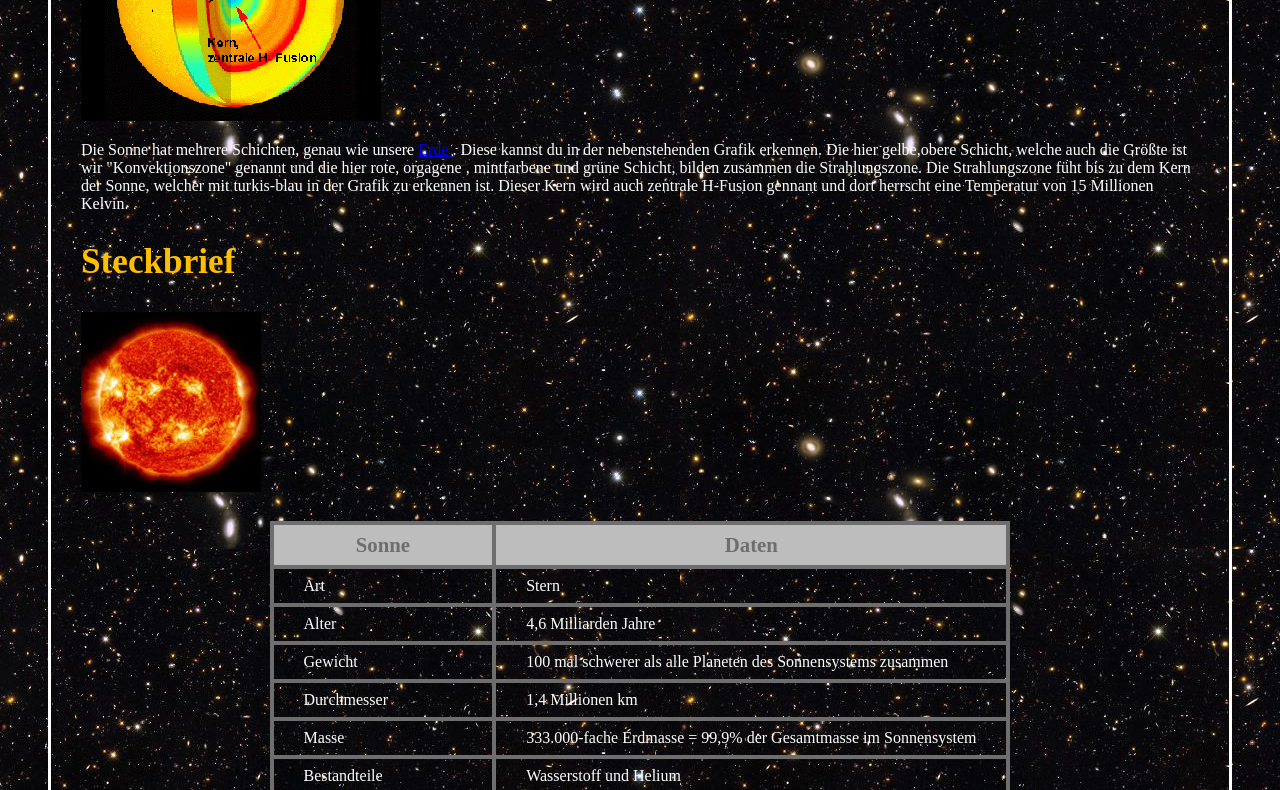
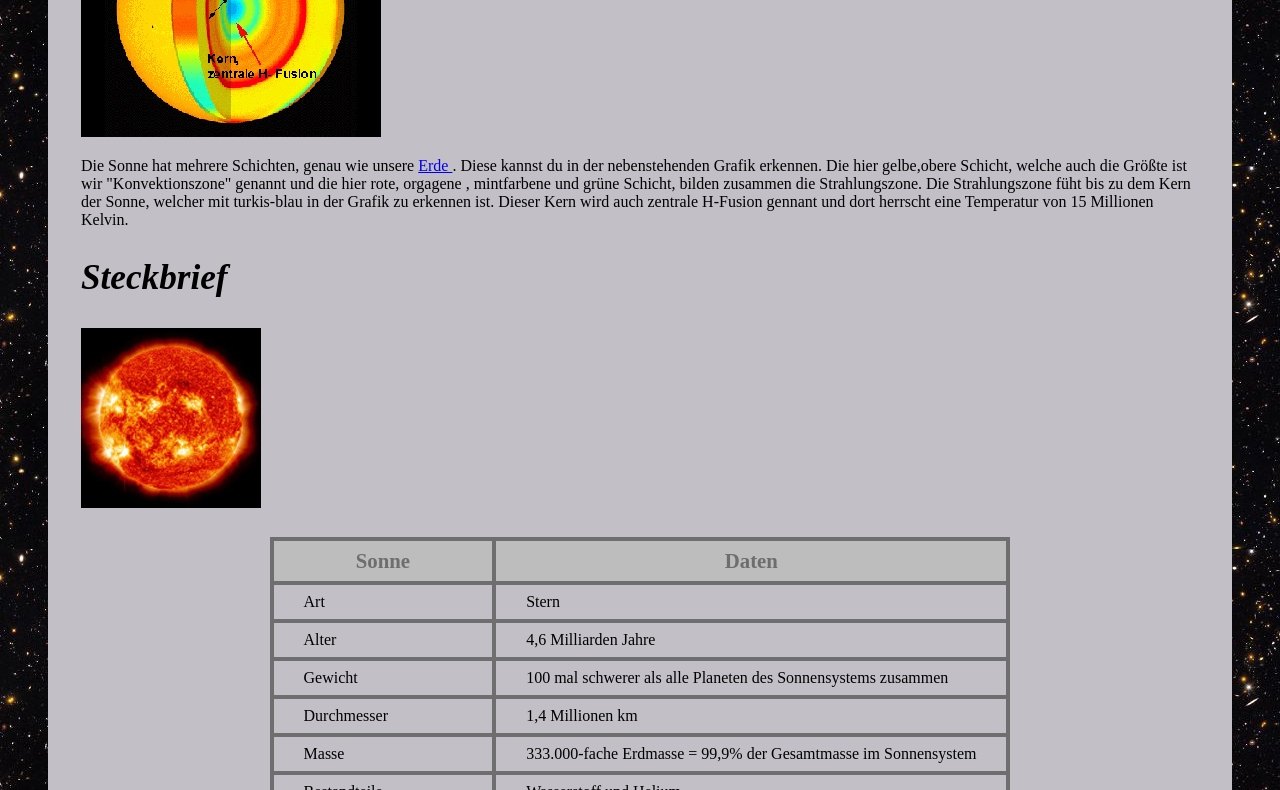
Before and after one commit to mira2002/universum, a plain HTML site: page seiten/sterne/sonne/sonne.html in a window 1280 px wide. Shown: the part 983-1773 px from the top of the page. Drawn offline with Linux system fonts and the light colour scheme.

Commit message:
background color geändert

```diff
--- a/hauptseite/startseite.css
+++ b/hauptseite/startseite.css
@@ -1,6 +1,6 @@
 body
 {
-color:                      white;
+color:                      black;
 background-image:           url(bilder/bilder.gross/hintergrund.jpg);
 background-attachment:      fixed         ;
 
@@ -22,7 +22,8 @@ border:                    30px;
 border-color:              white;
 border-width:              5px;
 border-style:              solid;
-margin:                    0px 0px 10px 0px;
+border-radius:             25px;
+margin:                    0px 40px 10px 40px;
 padding:                   30px 20px 30px 40px;
 background-image:          url(bilder/bilder.gross/universum.3.jpg);
 
@@ -36,6 +37,7 @@ background-image:          url(bilder/bilder.gross/universum.3.jpg);
   font-size:              90%;
   clear:                  right;
   z-index:			          80;
+  color:                  white;
 }
 
 #haupttext
@@ -44,7 +46,7 @@ border-width:            3px;
 border-style:            solid;
 margin:                  40px 40px 25px 40px;
 padding:                 30px;
-border-color:            #6E6E6;
-background-color:        #6E6E6;
-
+border-color:            #C2C0C6;
+background-color:        #C2C0C6;
+border-radius: 25px;
 }
--- a/seiten/sterne/sonne/sonne.css
+++ b/seiten/sterne/sonne/sonne.css
@@ -1,12 +1,18 @@
 body
 {
-color:                white;
+color:                black;
 }
 
 h2
 {
-color:                #FFBF00;
+color:                black;
+;
 font-size:            220%;
+font-style:           italic;
+}
+#headline
+{
+color:               white;
 }
 
 table
@@ -38,14 +44,3 @@ font-size:           130%;
 padding-right:       30px;
 padding-left:        30px;
  }
-
- #haupttext
- {
- border-width:            3px;
- border-style:            solid;
- margin:                  40px 40px 25px 40px;
- padding:                 30px;
- border-color:            #6E6E6;
- background-color:        #6E6E6;
-
- }
--- a/seiten/sterne/sonne/sonne.html
+++ b/seiten/sterne/sonne/sonne.html
@@ -1,69 +1,42 @@
 <!DOCTYPE html>
 <html>
+
 <head>
   <meta charset="UTF-8">
   <title>Sonne</title>
   <link type="text/css" rel="stylesheet" href="sonne.css">
   <link type="text/css" rel="stylesheet" href="../../../hauptseite/startseite.css">
 </head>
+
 <body>
-          <div id="top">
-   <h1> Das Universum </h1>
   <div id="logo">
     <img src="bilder/logo.jpg" alt="das Unsiversum">
+  </div>
+  <div id="top">
+    <div id="headline">
+    <h1> Das Universum </h1>
   </div>
   </div>
   <div id="haupttext">
     <h2>Die Sonne</h2>
-
-
     <img src="bilder/sonnehd.jpg" alt="die Sonnenoberfläche">
     <p>
-          Die Sonne ist ein durchschnittlich großer <a href="../sterne/sterne.html">Stern </a> und befindet sich im &auml;u&szlig;eren Drittel der
-          Milchstraße.
-          Nur durch sie k&ouml;nnen wir &uuml;berhaupt auf der <a href="../../planeten/erde/erde.html" >Erde </a> leben, da sie uns die n&ouml;tige Temperatur,
-          die unser K&ouml;rper ben&ouml;tigt gibt und uns nat&uuml;rlich auch ihr Licht schenkt. Sie ist 4,6 Millionen jahre alt. Die Sonne ist
-          149.600.000km von unserer <a href="../../planeten/erde/erde.html" >Erde </a>  entfernt,
-          was ziemlich wenig f&uuml;r einen <a href="../sterne/sterne.html">Stern </a> ist, deshalb kommt sie uns auch viel Gr&ouml;&szlig;er vor
-          als alle anderen <a href="../sterne/sterne.html">Sterne </a>,
-          obwohl sie eine gew&ouml;hnliche Gr&ouml;&szlig;e für einen <a href="../sterne/sterne.html">Stern </a> hat. Sie ist 1000 mal schwerer,
-          als alle Planeten des Sonnensystems  zusammen.
-          Ihr Radius betr&auml;gt 695.700 km, also einen Durchmesser von 1,4 Millionen km.Außerdem hat sie die 330 000fache Erdmasse.
-          Die Sonne besteht aus Wasserstoff und Helium und ist
-          also eine gro&szlig;e Gaskugel.
-          Die Sonne ist 5500 Grad heiß und alleine die <a href="../../planeten/erde/erde.html" >Erde </a> trifft eine Strahlungsleistungsleistung  von
-          1,37 Kilowatt pro Quadratmeter.
-          Die Energiequelle der Sonne ist die Fusion von Wasserstoffkernen zu einem Heliumkern und es werden pro Sekunde im Inneren der Sonne
-          600 Megatonnen Helium  aus Wasserstoff produziert. Dabei hat die Sonne eine sehr hohe Temperatur im Zentrum von 15 Millionen Kelvin.
-          Beim Beobachten der Sonne scheint es manchmal, als hätte sie Flecken auf ihrer Oberfläche - mal mehr, mal weniger.
-          Das sind die so genannten Sonnenflecken.
-          An diesen Stellen ist die Oberfläche der Sonne kühler.
-          Dadurch strahlen diese Stellen nicht so viel Licht ab wie der Rest und sehen fast schwarz aus.
-          Der ungesch&uuml;tzte Blick zur Sonne mit einem optischem Instrument wie Fernglas kann gef&auml;hrlich enden, da sie 15 Milliarden mal
-          heller, als der zweit Größte Stern an unserem Himmel ist.
-          Da die Sonne keine feste Kugel ist, sondern aus Gas besteht, dreht sie sich unterschiedlich schnell um ihre Achse. Am Äquator dauert eine
-          Umdrehung ungefähr 25 Tage und an den Polen ungefähr 30 Tage.
+      Die Sonne ist ein durchschnittlich großer <a href="../sterne/sterne.html">Stern </a> und befindet sich im &auml;u&szlig;eren Drittel der Milchstraße. Nur durch sie k&ouml;nnen wir &uuml;berhaupt auf der <a href="../../planeten/erde/erde.html">Erde </a>      leben, da sie uns die n&ouml;tige Temperatur, die unser K&ouml;rper ben&ouml;tigt gibt und uns nat&uuml;rlich auch ihr Licht schenkt. Sie ist 4,6 Millionen jahre alt. Die Sonne ist 149.600.000km von unserer <a href="../../planeten/erde/erde.html">Erde </a>      entfernt, was ziemlich wenig f&uuml;r einen <a href="../sterne/sterne.html">Stern </a> ist, deshalb kommt sie uns auch viel Gr&ouml;&szlig;er vor als alle anderen <a href="../sterne/sterne.html">Sterne </a>, obwohl sie eine gew&ouml;hnliche Gr&ouml;&szlig;e
+      für einen <a href="../sterne/sterne.html">Stern </a> hat. Sie ist 1000 mal schwerer, als alle Planeten des Sonnensystems zusammen. Ihr Radius betr&auml;gt 695.700 km, also einen Durchmesser von 1,4 Millionen km.Außerdem hat sie die 330 000fache
+      Erdmasse. Die Sonne besteht aus Wasserstoff und Helium und ist also eine gro&szlig;e Gaskugel. Die Sonne ist 5500 Grad heiß und alleine die <a href="../../planeten/erde/erde.html">Erde </a> trifft eine Strahlungsleistungsleistung von 1,37 Kilowatt
+      pro Quadratmeter. Die Energiequelle der Sonne ist die Fusion von Wasserstoffkernen zu einem Heliumkern und es werden pro Sekunde im Inneren der Sonne 600 Megatonnen Helium aus Wasserstoff produziert. Dabei hat die Sonne eine sehr hohe Temperatur
+      im Zentrum von 15 Millionen Kelvin. Beim Beobachten der Sonne scheint es manchmal, als hätte sie Flecken auf ihrer Oberfläche - mal mehr, mal weniger. Das sind die so genannten Sonnenflecken. An diesen Stellen ist die Oberfläche der Sonne kühler.
+      Dadurch strahlen diese Stellen nicht so viel Licht ab wie der Rest und sehen fast schwarz aus. Der ungesch&uuml;tzte Blick zur Sonne mit einem optischem Instrument wie Fernglas kann gef&auml;hrlich enden, da sie 15 Milliarden mal heller, als der
+      zweit Größte Stern an unserem Himmel ist. Da die Sonne keine feste Kugel ist, sondern aus Gas besteht, dreht sie sich unterschiedlich schnell um ihre Achse. Am Äquator dauert eine Umdrehung ungefähr 25 Tage und an den Polen ungefähr 30 Tage.
       <br>
-
+    </p>
     <img src="bilder/sonnenschichten.gif" alt="Aufbau der Sonne">
     <br>
     <p>
-         Die Sonne hat mehrere Schichten, genau wie unsere <a href="../erde/erde.html" >Erde </a>. Diese kannst du in der nebenstehenden Grafik erkennen.
-         Die hier gelbe,obere Schicht, welche auch die Größte ist wir "Konvektionszone" genannt und die hier rote, orgagene , mintfarbene und grüne Schicht,
-         bilden zusammen die Strahlungszone. Die Strahlungszone füht bis zu dem Kern der Sonne, welcher mit turkis-blau in der Grafik zu erkennen ist.
-         Dieser Kern wird auch zentrale H-Fusion gennant und dort herrscht eine Temperatur von 15 Millionen Kelvin.
-
-
-
-
-
-
-
-
-
+      Die Sonne hat mehrere Schichten, genau wie unsere <a href="../erde/erde.html">Erde </a>. Diese kannst du in der nebenstehenden Grafik erkennen. Die hier gelbe,obere Schicht, welche auch die Größte ist wir "Konvektionszone" genannt und die hier rote,
+      orgagene , mintfarbene und grüne Schicht, bilden zusammen die Strahlungszone. Die Strahlungszone füht bis zu dem Kern der Sonne, welcher mit turkis-blau in der Grafik zu erkennen ist. Dieser Kern wird auch zentrale H-Fusion gennant und dort herrscht
+      eine Temperatur von 15 Millionen Kelvin.
     </p>
-
-
     <h2>Steckbrief</h2>
     <img src="bilder/sonne.jpg" alt="die Sonne">
     <br>
@@ -72,6 +45,7 @@
         <tr>
           <th> Sonne </th>
           <th> Daten </th>
+        </tr>
         <tr>
           <td>Art</td>
           <td> Stern </td>
@@ -105,7 +79,7 @@
           <td> 15 Millionen Kelvin </td>
         </tr>
         <tr>
-        <td> Entfernung von der <a href="../../planeten/erde/erde.html" >Erde </a> </td>
+          <td> Entfernung von der <a href="../../planeten/erde/erde.html">Erde </a> </td>
           <td> 363.300 km- 405.500 km </td>
         </tr>
         <tr>
@@ -116,19 +90,11 @@
     </div>
   </div>
 
-
-
-
-
-
-
-		 </p>
   <div id="copyright">
     <p> &copy; 2006, Sonne
-          <br />
-      Alle Warenzeichen und registrierten Warenzeichen, die auf dieser Site erscheinen,
-      sind Eigentum ihrer jeweiligen Halter.
+      <br /> Alle Warenzeichen und registrierten Warenzeichen, die auf dieser Site erscheinen, sind Eigentum ihrer jeweiligen Halter.
     </p>
   </div>
 </body>
+
 </html>
```
Also changed, not shown: hauptseite/index.html (+0 -1 lines). Lines whose indentation alone changed are shown as unchanged.
